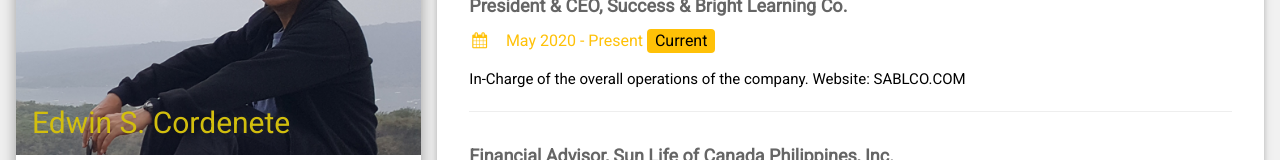
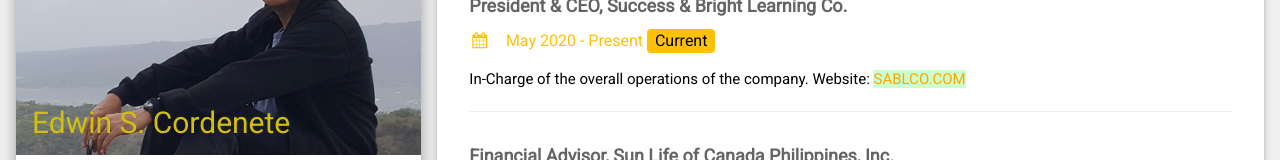
Before and after one commit to esc412/cv, a plain HTML site: page index.html in a window 1280 px wide. In both pictures the pointer is over the link "SABLCO.COM". Shown: the part 131-291 px from the top of the page. Drawn offline with nearby package versions, Linux system fonts and the light colour scheme.

Commit message:
Update index.html

```diff
--- a/index.html
+++ b/index.html
@@ -9,6 +9,8 @@
 <style>
 html,body,h1,h2,h3,h4,h5,h6 {font-family: "Roboto", sans-serif}
 a:link {text-decoration: none;}
+a:hover {color: orange ; background-color: #cfc ;
+}
 </style>
 <body class="w3-light-grey">
 
```
